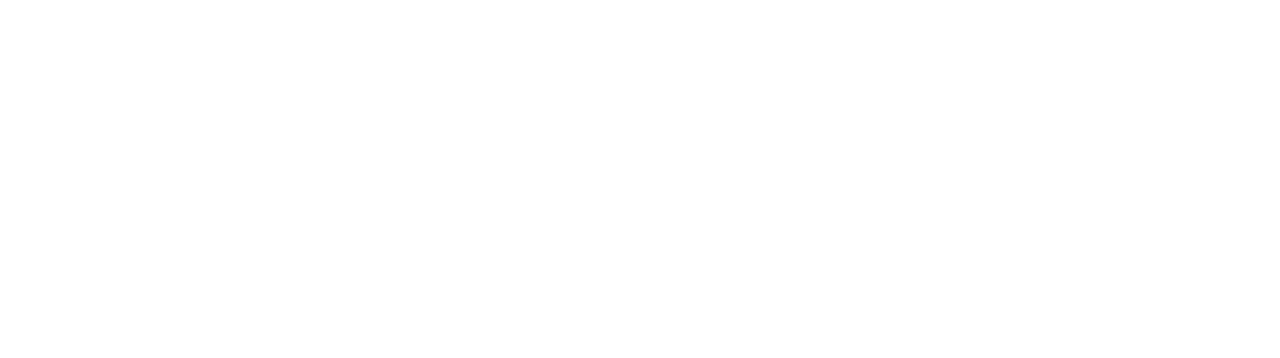
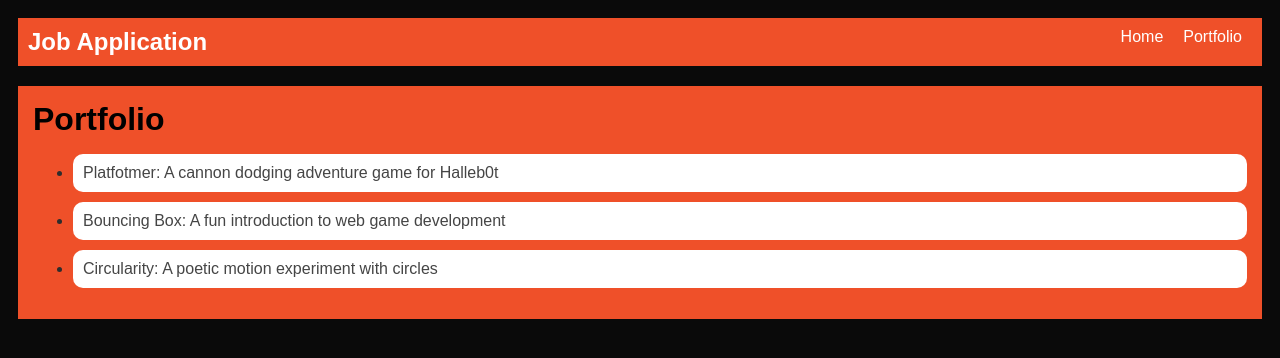
Before and after one commit to ccabenigray-del/ccabenigray-del.github.io, a plain HTML site: page portfolio.html in a window 1280 px wide. Drawn offline with Linux system fonts and the light colour scheme.

Commit message:
add potfolio page to website

```diff
--- a/portfolio.html
+++ b/portfolio.html
@@ -0,0 +1,43 @@
+<!DOCTYPE html>
+<html>
+    <head>
+        <title>Job Application</title>
+        <link rel="stylesheet" href="style.css" />
+    </head>
+
+    <body>
+        <!-- All content goes here -->
+         <div id="all contents">
+           <nav>
+             <h1>Job Application</h1>
+             <ul id="nav-ul">
+                <li class="nav-li">
+                    <a href="index.html">Home</a>
+                </li>
+                <li class="nav-li">
+                    <a herf=""portfolio.html">Portfolio</a>
+                </li>
+             </ul>
+           </nav>
+           <main>
+             <div class="content">
+                <h1>Portfolio</h1>
+                <ul id="portfolio">
+                    <li>
+                        <a herf="fsd-projects/platformer/">Platfotmer: A cannon dodging adventure
+                      game for Halleb0t<a/>
+                    </li>
+                    <li>
+                        <a herf="fsd-projects/boucing-box/">Bouncing Box: A fun introduction to
+                    web game development</a>
+                    </li>
+                    <li>
+                        <a herf="fsd-projects/circularity/">Circularity: A poetic motion experiment
+                    with circles</a>
+                    </li>
+                </ul>
+             </div>
+           </main>
+         </div>
+    </body>
+</html>
--- a/style.css
+++ b/style.css
@@ -1,5 +1,5 @@
 body {
-    background: rgb(125, 198, 205);
+    background: rgb(10, 10, 10);
     color: rgb(45, 45, 45);
     padding: 10px;
     font-family: Arial, sans-serif;
@@ -48,7 +48,7 @@ a {
 
 /* main container area beneath menu */
 main {
-   background: rgb(245, 238, 219);
+   background: rgb(239, 80, 41);
    display: flex;
    margin-top: 20px;
 }
@@ -77,3 +77,23 @@ main {
 h2, h3 {
     margin: 0px;
 }
+/* Portfolio styles */
+.content h1 {
+    color: black;
+}
+
+#portfolio li {
+    background: #fff;
+    padding: 10px;
+    border-radius: 10px;
+    margin-bottom: 10px;
+}
+
+#portfolio li:hover {
+    background: #eee;
+}
+
+#portfolio a {
+    text-decoration: none;
+    color: #454545;
+}
```
Also changed, not shown: index.html (+1 -1 lines).
